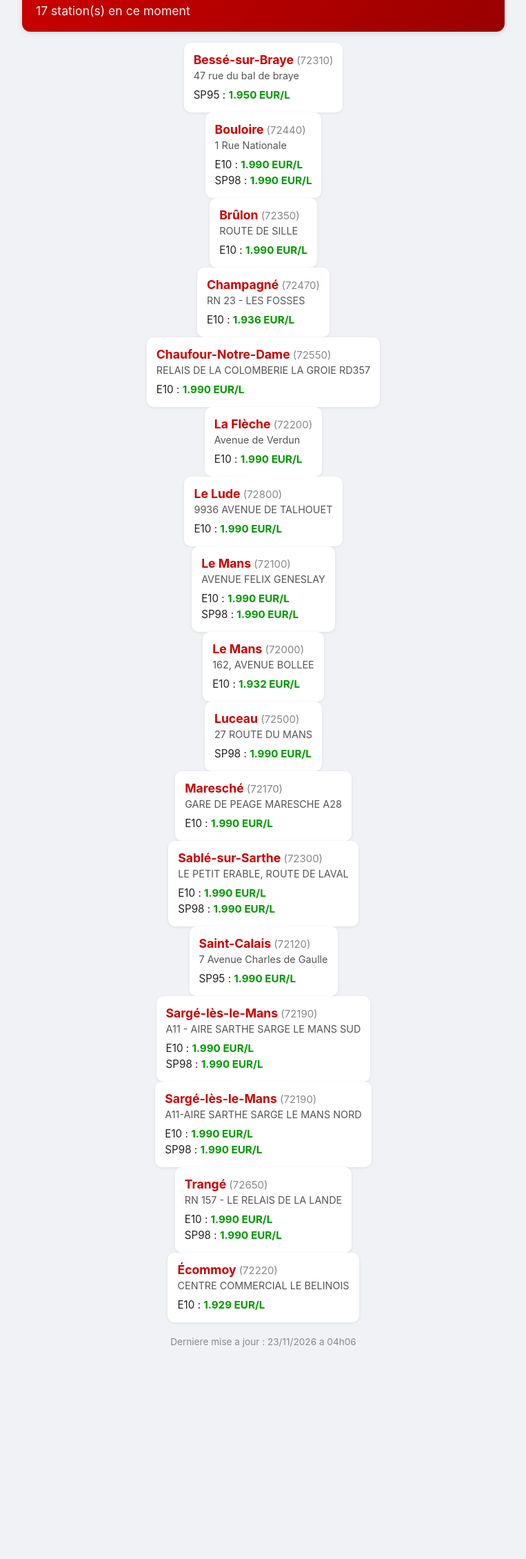
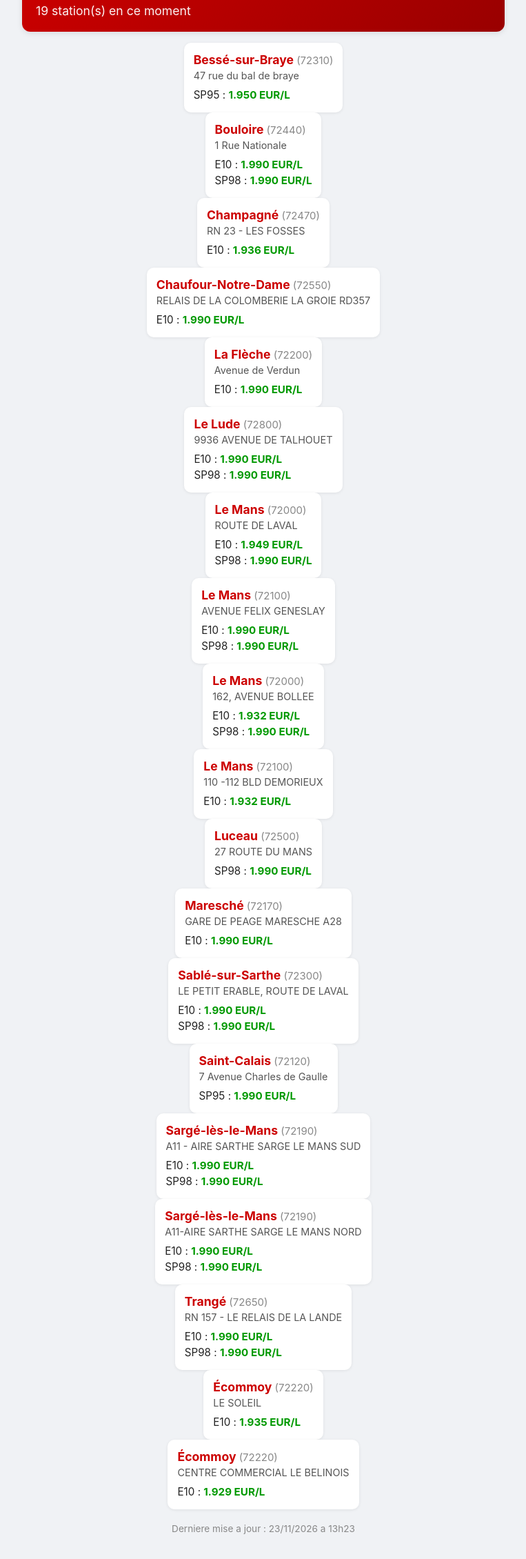
Before and after one commit to abdelziane979-eng/alerte-total-sarthe, a plain HTML site: page index.html in a window 1280 px wide. Shown: the part 66-2326 px from the top of the page at 69% size, without its empty margins (258-1021 px from the left). Before the commit the page ends 2055 px from the top, so only its background shows below. Drawn offline with Linux system fonts and the light colour scheme.

Commit message:
MAJ auto

```diff
--- a/index.html
+++ b/index.html
@@ -41,7 +41,7 @@
 <body>
 <header>
   <h1>TotalEnergies Sarthe &lt; 2 EUR/L</h1>
-  <div class="compteur">17 station(s) en ce moment</div>
+  <div class="compteur">19 station(s) en ce moment</div>
 </header>
 
         <div class="station">
@@ -54,12 +54,6 @@
             <div class="ville">Bouloire <span class="cp">(72440)</span></div>
             <div class="adresse">1 Rue Nationale</div>
             <div class="carburant">E10 : <span class="prix">1.990 EUR/L</span></div><div class="carburant">SP98 : <span class="prix">1.990 EUR/L</span></div>
-
-        </div>
-        <div class="station">
-            <div class="ville">Brûlon <span class="cp">(72350)</span></div>
-            <div class="adresse">ROUTE DE SILLE</div>
-            <div class="carburant">E10 : <span class="prix">1.990 EUR/L</span></div>
 
         </div>
         <div class="station">
@@ -83,7 +77,13 @@
         <div class="station">
             <div class="ville">Le Lude <span class="cp">(72800)</span></div>
             <div class="adresse">9936 AVENUE DE TALHOUET</div>
-            <div class="carburant">E10 : <span class="prix">1.990 EUR/L</span></div>
+            <div class="carburant">E10 : <span class="prix">1.990 EUR/L</span></div><div class="carburant">SP98 : <span class="prix">1.990 EUR/L</span></div>
+
+        </div>
+        <div class="station">
+            <div class="ville">Le Mans <span class="cp">(72000)</span></div>
+            <div class="adresse">ROUTE DE LAVAL</div>
+            <div class="carburant">E10 : <span class="prix">1.949 EUR/L</span></div><div class="carburant">SP98 : <span class="prix">1.990 EUR/L</span></div>
 
         </div>
         <div class="station">
@@ -95,6 +95,12 @@
         <div class="station">
             <div class="ville">Le Mans <span class="cp">(72000)</span></div>
             <div class="adresse">162, AVENUE BOLLEE</div>
+            <div class="carburant">E10 : <span class="prix">1.932 EUR/L</span></div><div class="carburant">SP98 : <span class="prix">1.990 EUR/L</span></div>
+
+        </div>
+        <div class="station">
+            <div class="ville">Le Mans <span class="cp">(72100)</span></div>
+            <div class="adresse">110 -112 BLD DEMORIEUX</div>
             <div class="carburant">E10 : <span class="prix">1.932 EUR/L</span></div>
 
         </div>
@@ -142,10 +148,16 @@
         </div>
         <div class="station">
             <div class="ville">Écommoy <span class="cp">(72220)</span></div>
+            <div class="adresse">LE SOLEIL</div>
+            <div class="carburant">E10 : <span class="prix">1.935 EUR/L</span></div>
+
+        </div>
+        <div class="station">
+            <div class="ville">Écommoy <span class="cp">(72220)</span></div>
             <div class="adresse">CENTRE COMMERCIAL LE BELINOIS</div>
             <div class="carburant">E10 : <span class="prix">1.929 EUR/L</span></div>
 
         </div>
-<div class="date">Derniere mise a jour : 23/11/2026 a 04h06</div>
+<div class="date">Derniere mise a jour : 23/11/2026 a 13h23</div>
 </body>
 </html>
--- a/recap_dernier.json
+++ b/recap_dernier.json
@@ -1,4 +1,4 @@
 {
-  "date": "2026-11-22",
-  "heure_envoi": "2026-11-22T10:43:35.030813+01:00"
+  "date": "2026-11-23",
+  "heure_envoi": "2026-11-23T13:23:45.088829+01:00"
 }
```
Also changed, not shown: etats_stocks.json (+8 -8 lines).
